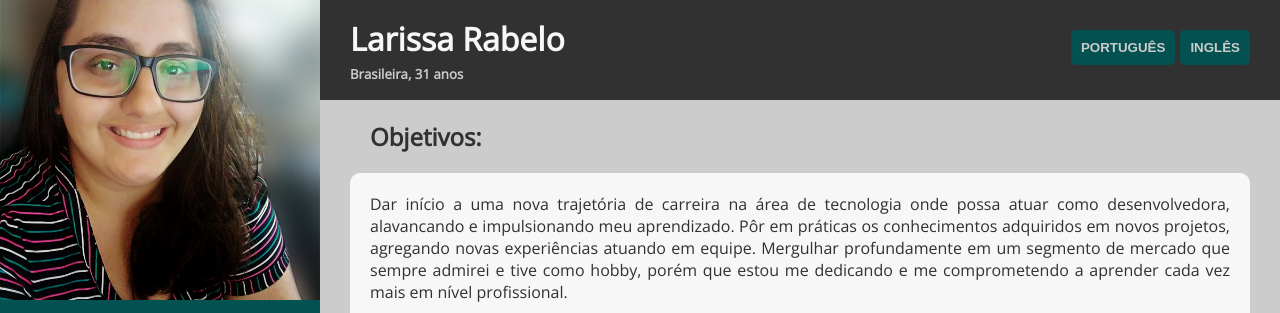
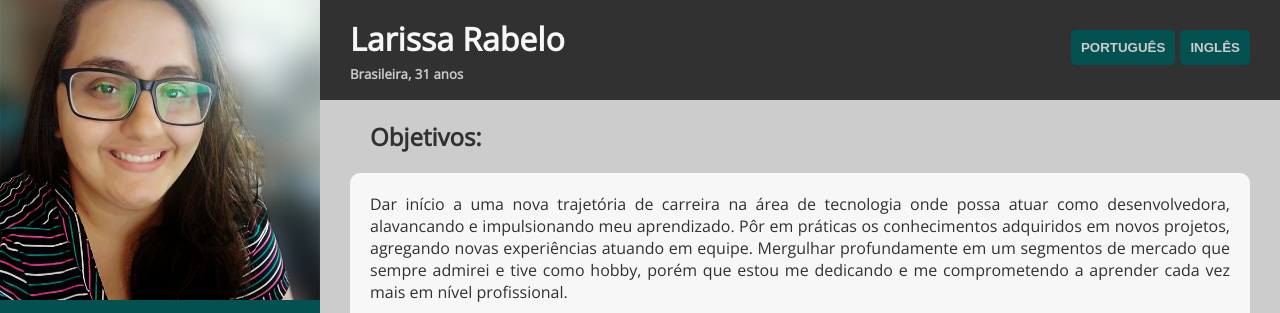
Before and after one commit to laripeanuts/raro-academy-curriculo, a plain HTML site: page index.html in a window 1280 px wide. Shown: the top 313 px of the page. Drawn offline with nearby package versions, Linux system fonts and the light colour scheme; a script that the page names is missing.

Commit message:
correção posição foto

```diff
--- a/index.html
+++ b/index.html
@@ -28,7 +28,7 @@
           <article>
             <h2>Objetivos:</h2>
             <div class="card">
-              <p>Dar início a uma nova trajetória de carreira na área de tecnologia onde possa atuar como desenvolvedora, alavancando e impulsionando meu aprendizado. Pôr em práticas os conhecimentos adquiridos em novos projetos, agregando novas experiências atuando em equipe. Mergulhar profundamente em um segmento de mercado que sempre admirei e tive como hobby, porém que estou me dedicando e me comprometendo a aprender cada vez mais em nível profissional.</p>
+              <p>Dar início a uma nova trajetória de carreira na área de tecnologia onde possa atuar como desenvolvedora, alavancando e impulsionando meu aprendizado. Pôr em práticas os conhecimentos adquiridos em novos projetos, agregando novas experiências atuando em equipe. Mergulhar profundamente em um segmentos de mercado que sempre admirei e tive como hobby, porém que estou me dedicando e me comprometendo a aprender cada vez mais em nível profissional.</p>
             </div>
           </article>
           <article>
--- a/style/style.css
+++ b/style/style.css
@@ -38,6 +38,7 @@ aside {
   background-image: url("../images/profile.jpg");
   height: 300px;
   background-position: center;
+  background-position-y: -40px;
   background-repeat: no-repeat;
   background-size: cover;
 }
```
Also changed, not shown: js/scripts.js (added).
